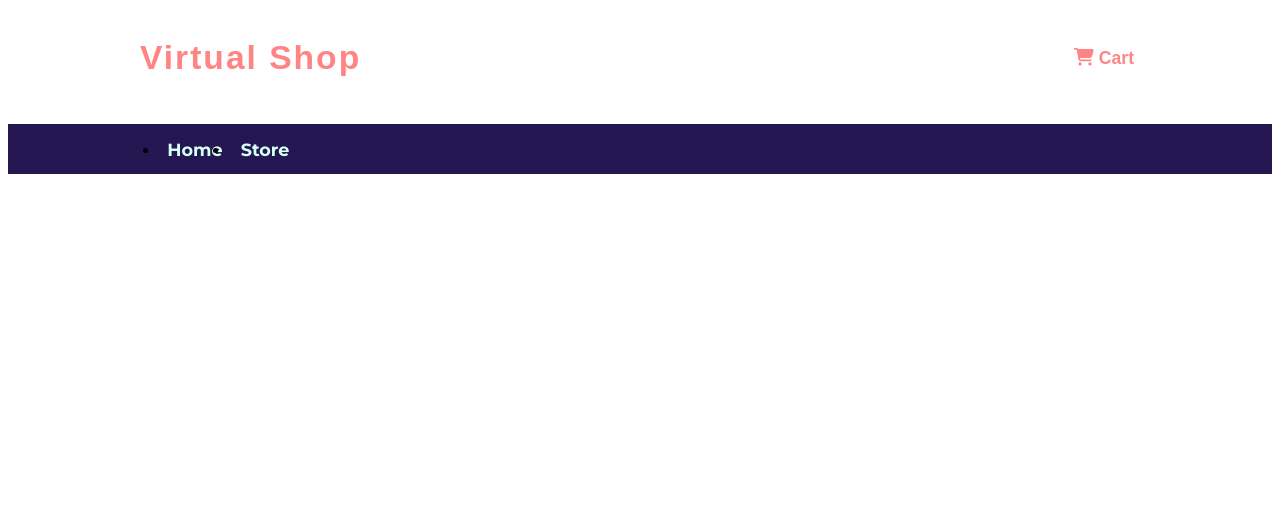
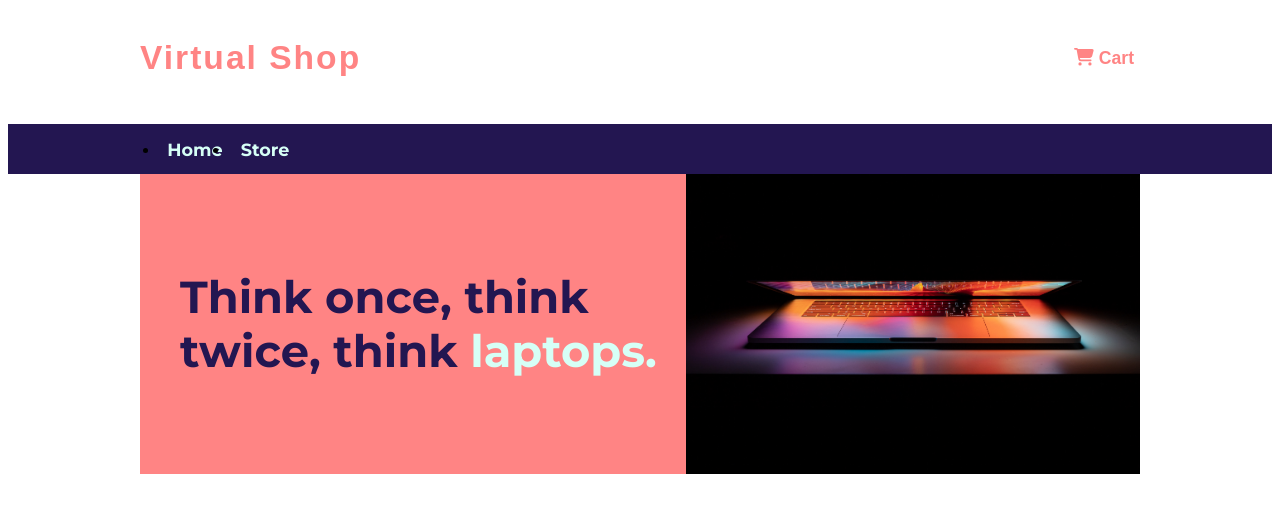
Before and after one commit to savawebdev/shopping-cart, a React (Create React App) app: page / in a window 1280 px wide. Shown: the top 512 px of the page. Built offline with nearby package versions, Linux system fonts and the light colour scheme; a web font is replaced by a local one.

Commit message:
Added PromoBanner component

```diff
--- /dev/null
+++ b/src/components/Home/PromoBanner/PromoBanner.js
@@ -0,0 +1,15 @@
+import styles from "./PromoBanner.module.css";
+import PromoBannerImg from "../../../assets/images/promo-banner.jpg";
+
+const PromoBanner = () => {
+  return (
+    <div className={styles["promo-banner"]}>
+      <h2>
+        Think once, think twice, think <span>laptops.</span>
+      </h2>
+      <img src={PromoBannerImg} alt="" class={styles["promo-banner__img"]} />
+    </div>
+  );
+};
+
+export default PromoBanner;
--- /dev/null
+++ b/src/components/Home/PromoBanner/PromoBanner.module.css
@@ -0,0 +1,24 @@
+.promo-banner {
+  background-color: var(--clr-coral);
+  display: flex;
+  height: 300px;
+  justify-content: space-between;
+  margin-inline: auto;
+  max-width: 1000px;
+}
+
+.promo-banner > h2 {
+  align-self: center;
+  color: var(--clr-violet);
+  font-size: 2.8rem;
+  font-weight: bold;
+  margin-left: 40px;
+}
+
+.promo-banner > h2 > span {
+  color: var(--clr-cyan);
+}
+
+.promo-banner__img {
+  height: 100%;
+}
--- a/src/components/Pages/Home.js
+++ b/src/components/Pages/Home.js
@@ -1,5 +1,12 @@
+import { Fragment } from "react";
+import PromoBanner from "../Home/PromoBanner/PromoBanner";
+
 const Home = () => {
-  return;
+  return (
+    <Fragment>
+      <PromoBanner />
+    </Fragment>
+  );
 };
 
 export default Home;
```
Also changed, not shown: src/assets/images/promo-banner.jpg (added), 1 other file (tests, documents, lock files or other folders).
